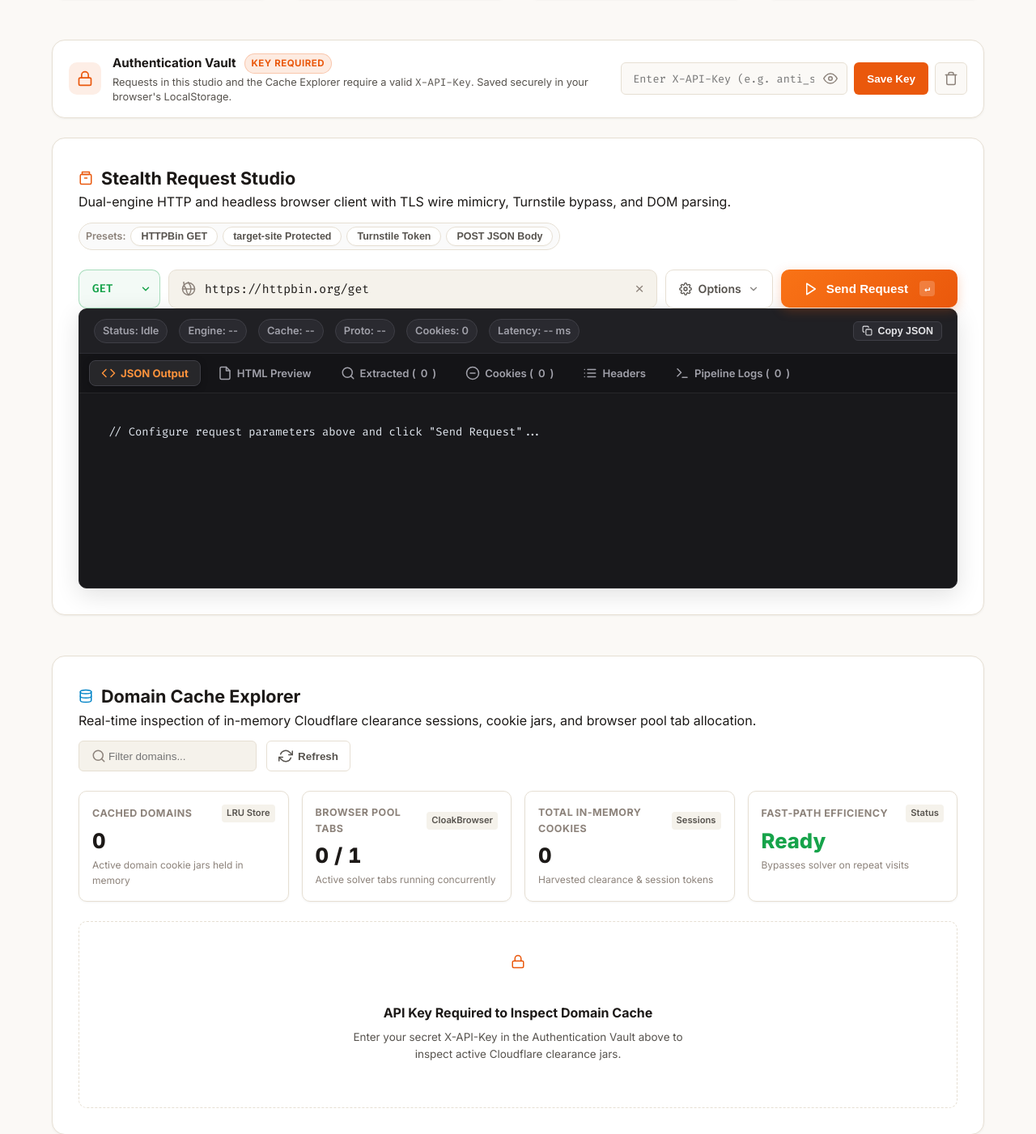
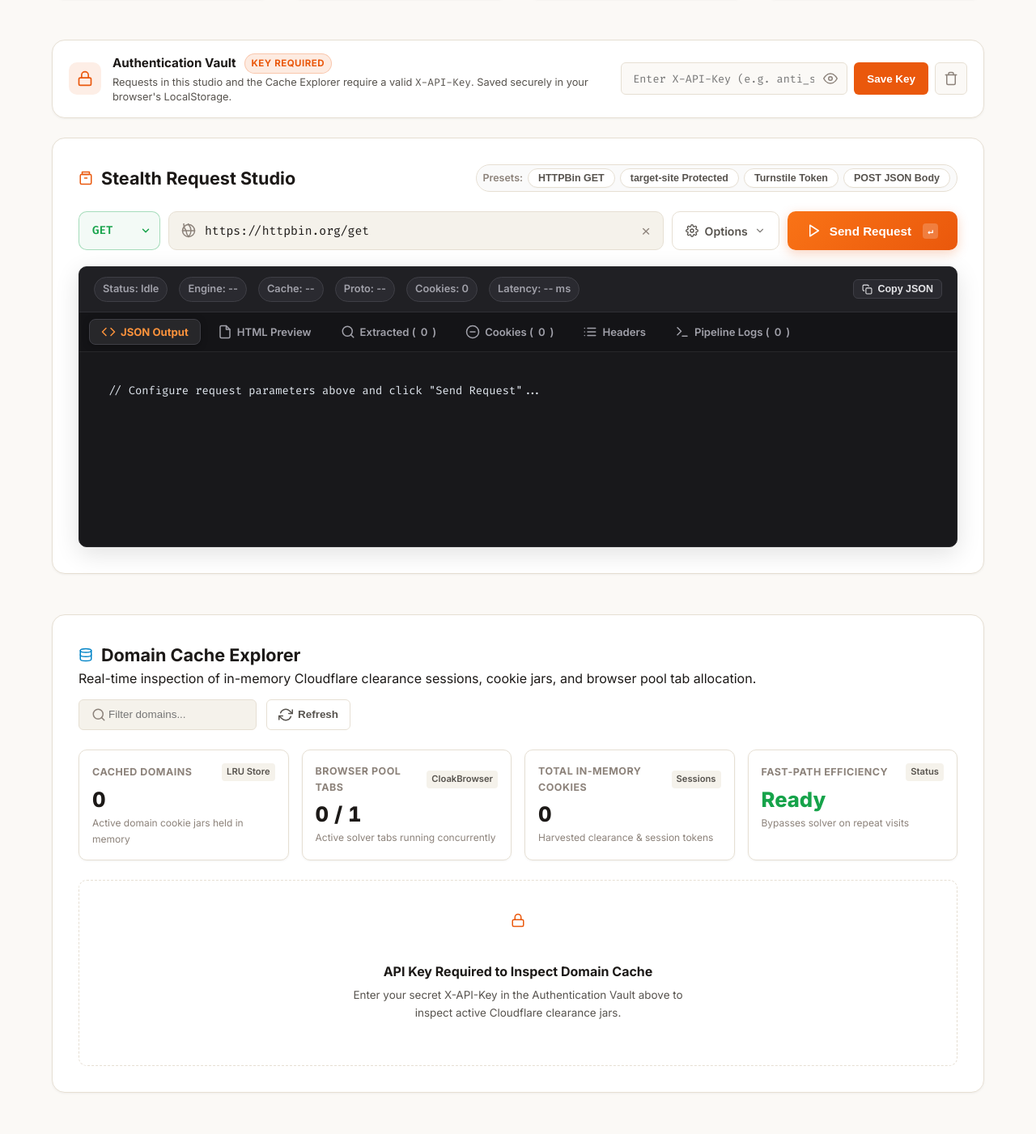
Before and after one commit to masudranaxpert/webscrape, a FastAPI app: page / in a window 1280 px wide. Shown: the part 660-2061 px from the top of the page at 81% size. Run offline with FastAPI, Linux system fonts and the light colour scheme; data that the repository does not hold is empty.

Commit message:
fix(ui): remove studio subtitle and add spacing above response panel per impeccable

```diff
--- a/templates/index.css
+++ b/templates/index.css
@@ -347,19 +347,27 @@ header {
   font-size: 0.95rem;
   border: none;
   border-radius: var(--radius-md);
-  padding: 14px 28px;
+  height: 48px;
+  padding: 0 24px;
   cursor: pointer;
-  display: flex;
-  align-items: center;
+  display: inline-flex;
+  align-items: center;
+  justify-content: center;
   gap: 10px;
   box-shadow: 0 4px 14px rgba(234, 88, 12, 0.25);
-  transition: all 0.2s;
+  transition: all 0.2s cubic-bezier(0.16, 1, 0.3, 1);
+  flex-shrink: 0;
+  box-sizing: border-box;
 }
 
 .btn-send:hover {
   opacity: 0.94;
   transform: translateY(-1px);
   box-shadow: 0 6px 20px rgba(234, 88, 12, 0.35);
+}
+
+.btn-send:active {
+  transform: scale(0.97);
 }
 
 .btn-send:disabled {
@@ -375,6 +383,7 @@ header {
   background: var(--bg-terminal);
   overflow: hidden;
   box-shadow: 0 8px 30px rgba(0, 0, 0, 0.12);
+  margin-top: 20px;
 }
 
 .response-metrics {
@@ -1115,9 +1124,7 @@ footer {
   text-underline-offset: 2px;
 }
 
-/* ==========================================================================
-   Authentication Vault Banner
-   ========================================================================== */
+/* Authentication vault */
 .api-vault-card {
   margin-bottom: 24px;
   background: var(--bg-surface);
@@ -1299,9 +1306,7 @@ footer {
   border-color: var(--accent-rose);
 }
 
-/* ==========================================================================
-   Stealth Request Studio Form & Command Bar
-   ========================================================================== */
+/* Studio form and presets */
 .studio-presets {
   display: flex;
   align-items: center;
@@ -1341,6 +1346,7 @@ footer {
   display: flex;
   flex-direction: column;
   gap: 16px;
+  margin-bottom: 20px;
 }
 
 .studio-command-bar {
@@ -1523,9 +1529,7 @@ footer {
   50% { opacity: 0.6; transform: scale(0.85); }
 }
 
-/* ==========================================================================
-   Studio Configuration Tabs & Panes (Collapsible Drawer / Default Hidden)
-   ========================================================================== */
+/* Studio configuration drawer */
 .studio-config-card {
   display: none; /* Hidden by default as requested */
   background: var(--bg-surface);
@@ -1881,9 +1885,7 @@ footer {
   cursor: pointer;
 }
 
-/* ==========================================================================
-   Response Panel Enhancements (HTML Preview, Extraction, Actions)
-   ========================================================================== */
+/* Response quick actions */
 .response-quick-actions {
   margin-left: auto;
   display: flex;
@@ -1976,9 +1978,7 @@ footer {
   margin-bottom: 8px;
 }
 
-/* ==========================================================================
-   Domain Cache Explorer Section
-   ========================================================================== */
+/* Domain cache explorer */
 .cache-header-actions {
   display: flex;
   align-items: center;
--- a/templates/index.html
+++ b/templates/index.html
@@ -163,7 +163,6 @@
             </svg>
             Stealth Request Studio
           </h2>
-          <p class="section-subtitle">Dual-engine HTTP and headless browser client with TLS wire mimicry, Turnstile bypass, and DOM parsing.</p>
         </div>
         <div class="studio-presets">
           <span style="font-size:0.78rem;color:var(--text-muted);font-weight:600;">Presets:</span>
```
